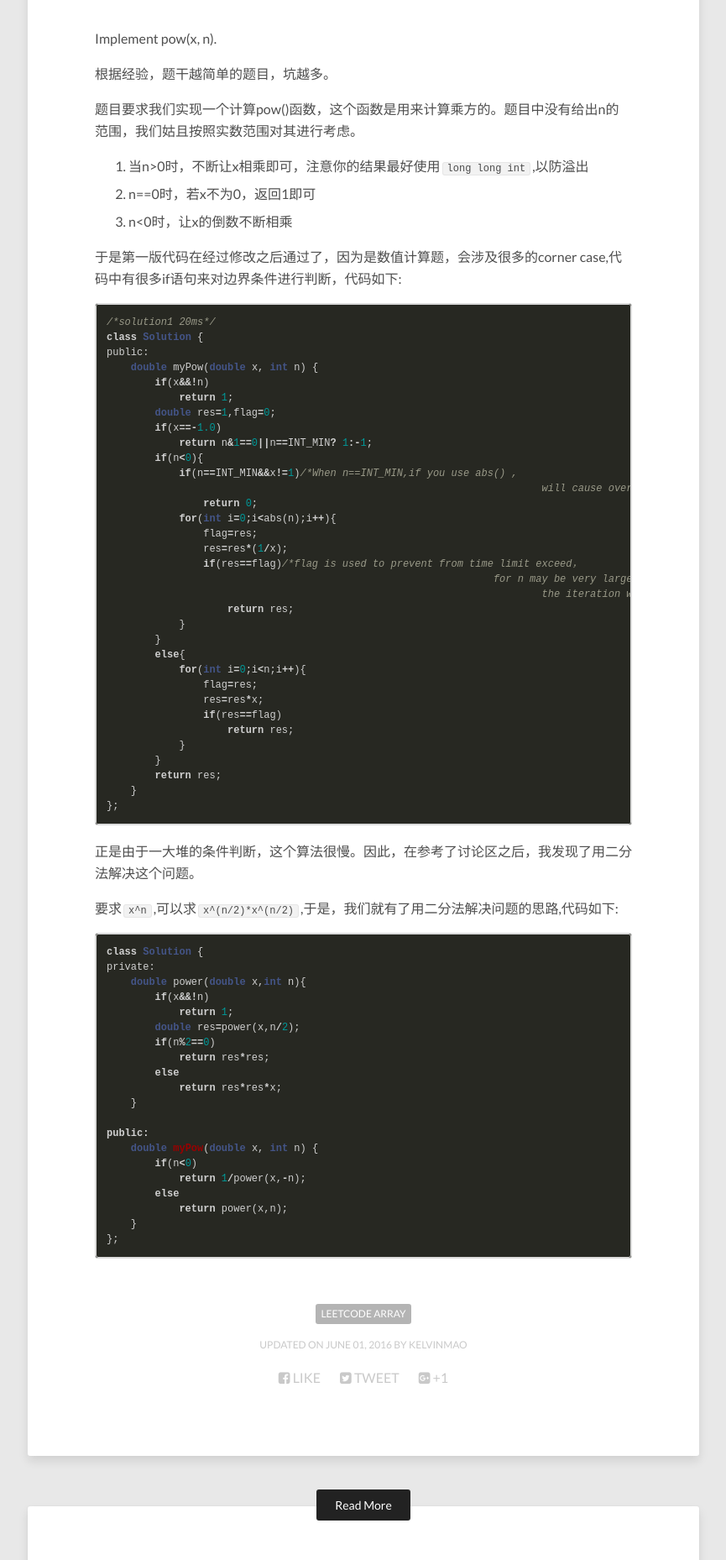
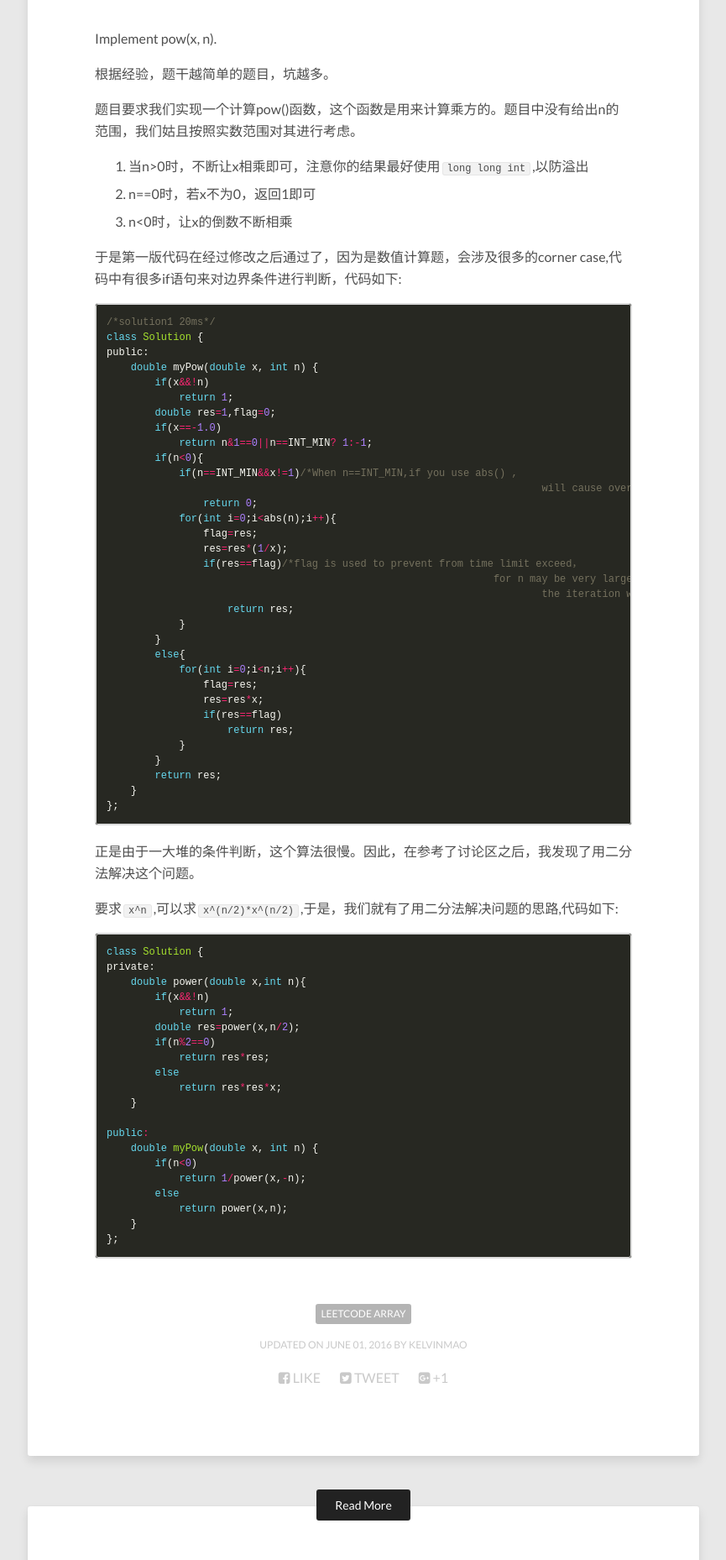
Before and after one commit to Kelvinmao/kelvinmao.github.io, a Jekyll site: the page built from _posts/2016-08-18-50. Pow(x, n).md, in a window 1280 px wide. Shown: the part 572-2430 px from the top of the page at 84% size, without its empty margins (207-1072 px from the left). Built offline with Jekyll 4.4.1, drawn with Linux system fonts in a browser that asks for light colours; nearby versions of some CDN libraries.

Commit message:
2016-08-19

```diff
--- a/_sass/_syntax.scss
+++ b/_sass/_syntax.scss
@@ -22,63 +22,63 @@
 	}
 
 	.lineno { padding-right: 24px; color: #8f908a;}
-	.hll { background-color: #ffffff }
-	.err { color: #a61717; background-color: #e3d2d2 } /* Error */
-	.k { font-weight: bold } /* Keyword */
-	.o { font-weight: bold } /* Operator */
-	.cm { color: #999988; font-style: italic } /* Comment.Multiline */
-	.cp { color: #999999; font-weight: bold } /* Comment.Preproc */
-	.c1 { color: #999988; font-style: italic } /* Comment.Single */
-	.cs { color: #999999; font-weight: bold; font-style: italic } /* Comment.Special */
-	.gd { color: #000000; background-color: #ffdddd } /* Generic.Deleted */
-	.gd .x { color: #000000; background-color: #ffaaaa } /* Generic.Deleted.Specific */
+	.hll { background-color: #49483e }
+	.c { color: #75715e } /* Comment */
+	.err { color: #960050; background-color: #1e0010 } /* Error */
+	.k { color: #66d9ef } /* Keyword */
+	.l { color: #ae81ff } /* Literal */
+	.n { color: #f8f8f2 } /* Name */
+	.o { color: #f92672 } /* Operator */
+	.p { color: #f8f8f2 } /* Punctuation */
+	.cm { color: #75715e } /* Comment.Multiline */
+	.cp { color: #75715e } /* Comment.Preproc */
+	.c1 { color: #75715e } /* Comment.Single */
+	.cs { color: #75715e } /* Comment.Special */
 	.ge { font-style: italic } /* Generic.Emph */
-	.gr { color: #aa0000 } /* Generic.Error */
-	.gh { color: #999999 } /* Generic.Heading */
-	.gi { color: #000000; background-color: #ddffdd } /* Generic.Inserted */
-	.gi .x { color: #000000; background-color: #aaffaa } /* Generic.Inserted.Specific */
-	.go { color: #888888 } /* Generic.Output */
-	.gp { color: #555555 } /* Generic.Prompt */
 	.gs { font-weight: bold } /* Generic.Strong */
-	.gu { color: #aaaaaa } /* Generic.Subheading */
-	.gt { color: #aa0000 } /* Generic.Traceback */
-	.kc { font-weight: bold } /* Keyword.Constant */
-	.kd { font-weight: bold } /* Keyword.Declaration */
-	.kp { font-weight: bold } /* Keyword.Pseudo */
-	.kr { font-weight: bold } /* Keyword.Reserved */
-	.kt { color: #445588; font-weight: bold } /* Keyword.Type */
-	.m { color: #009999 } /* Literal.Number */
-	.s { color: #d14 } /* Literal.String */
-	.na { color: #008080 } /* Name.Attribute */
-	.nb { color: #0086B3 } /* Name.Builtin */
-	.nc { color: #445588; font-weight: bold } /* Name.Class */
-	.no { color: #008080 } /* Name.Constant */
-	.ni { color: #800080 } /* Name.Entity */
-	.ne { color: #990000; font-weight: bold } /* Name.Exception */
-	.nf { color: #990000; font-weight: bold } /* Name.Function */
-	.nn { color: #555555 } /* Name.Namespace */
-	.nt { color: #000080 } /* Name.Tag */
-	.nv { color: #008080 } /* Name.Variable */
-	.ow { font-weight: bold } /* Operator.Word */
-	.w { color: #bbbbbb } /* Text.Whitespace */
-	.mf { color: #009999 } /* Literal.Number.Float */
-	.mh { color: #009999 } /* Literal.Number.Hex */
-	.mi { color: #009999 } /* Literal.Number.Integer */
-	.mo { color: #009999 } /* Literal.Number.Oct */
-	.sb { color: #d14 } /* Literal.String.Backtick */
-	.sc { color: #d14 } /* Literal.String.Char */
-	.sd { color: #d14 } /* Literal.String.Doc */
-	.s2 { color: #d14 } /* Literal.String.Double */
-	.se { color: #d14 } /* Literal.String.Escape */
-	.sh { color: #d14 } /* Literal.String.Heredoc */
-	.si { color: #d14 } /* Literal.String.Interpol */
-	.sx { color: #d14 } /* Literal.String.Other */
-	.sr { color: #009926 } /* Literal.String.Regex */
-	.s1 { color: #d14 } /* Literal.String.Single */
-	.ss { color: #990073 } /* Literal.String.Symbol */
-	.bp { color: #999999 } /* Name.Builtin.Pseudo */
-	.vc { color: #008080 } /* Name.Variable.Class */
-	.vg { color: #008080 } /* Name.Variable.Global */
-	.vi { color: #008080 } /* Name.Variable.Instance */
-	.il { color: #009999 } /* Literal.Number.Integer.Long */
+	.kc { color: #66d9ef } /* Keyword.Constant */
+	.kd { color: #66d9ef } /* Keyword.Declaration */
+	.kn { color: #f92672 } /* Keyword.Namespace */
+	.kp { color: #66d9ef } /* Keyword.Pseudo */
+	.kr { color: #66d9ef } /* Keyword.Reserved */
+	.kt { color: #66d9ef } /* Keyword.Type */
+	.ld { color: #e6db74 } /* Literal.Date */
+	.m { color: #ae81ff } /* Literal.Number */
+	.s { color: #e6db74 } /* Literal.String */
+	.na { color: #a6e22e } /* Name.Attribute */
+	.nb { color: #f8f8f2 } /* Name.Builtin */
+	.nc { color: #a6e22e } /* Name.Class */
+	.no { color: #66d9ef } /* Name.Constant */
+	.nd { color: #a6e22e } /* Name.Decorator */
+	.ni { color: #f8f8f2 } /* Name.Entity */
+	.ne { color: #a6e22e } /* Name.Exception */
+	.nf { color: #a6e22e } /* Name.Function */
+	.nl { color: #f8f8f2 } /* Name.Label */
+	.nn { color: #f8f8f2 } /* Name.Namespace */
+	.nx { color: #a6e22e } /* Name.Other */
+	.py { color: #f8f8f2 } /* Name.Property */
+	.nt { color: #f92672 } /* Name.Tag */
+	.nv { color: #f8f8f2 } /* Name.Variable */
+	.ow { color: #f92672 } /* Operator.Word */
+	.w { color: #f8f8f2 } /* Text.Whitespace */
+	.mf { color: #ae81ff } /* Literal.Number.Float */
+	.mh { color: #ae81ff } /* Literal.Number.Hex */
+	.mi { color: #ae81ff } /* Literal.Number.Integer */
+	.mo { color: #ae81ff } /* Literal.Number.Oct */
+	.sb { color: #e6db74 } /* Literal.String.Backtick */
+	.sc { color: #e6db74 } /* Literal.String.Char */
+	.sd { color: #e6db74 } /* Literal.String.Doc */
+	.s2 { color: #e6db74 } /* Literal.String.Double */
+	.se { color: #ae81ff } /* Literal.String.Escape */
+	.sh { color: #e6db74 } /* Literal.String.Heredoc */
+	.si { color: #e6db74 } /* Literal.String.Interpol */
+	.sx { color: #e6db74 } /* Literal.String.Other */
+	.sr { color: #e6db74 } /* Literal.String.Regex */
+	.s1 { color: #e6db74 } /* Literal.String.Single */
+	.ss { color: #e6db74 } /* Literal.String.Symbol */
+	.bp { color: #f8f8f2 } /* Name.Builtin.Pseudo */
+	.vc { color: #f8f8f2 } /* Name.Variable.Class */
+	.vg { color: #f8f8f2 } /* Name.Variable.Global */
+	.vi { color: #f8f8f2 } /* Name.Variable.Instance */
+	.il { color: #ae81ff } /* Literal.Number.Integer.Long */
 }
```
